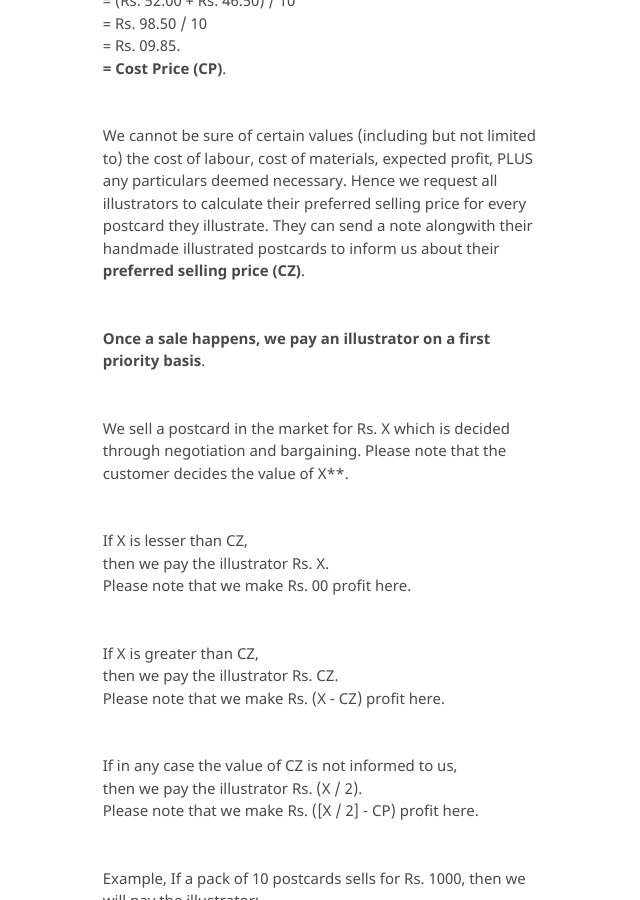
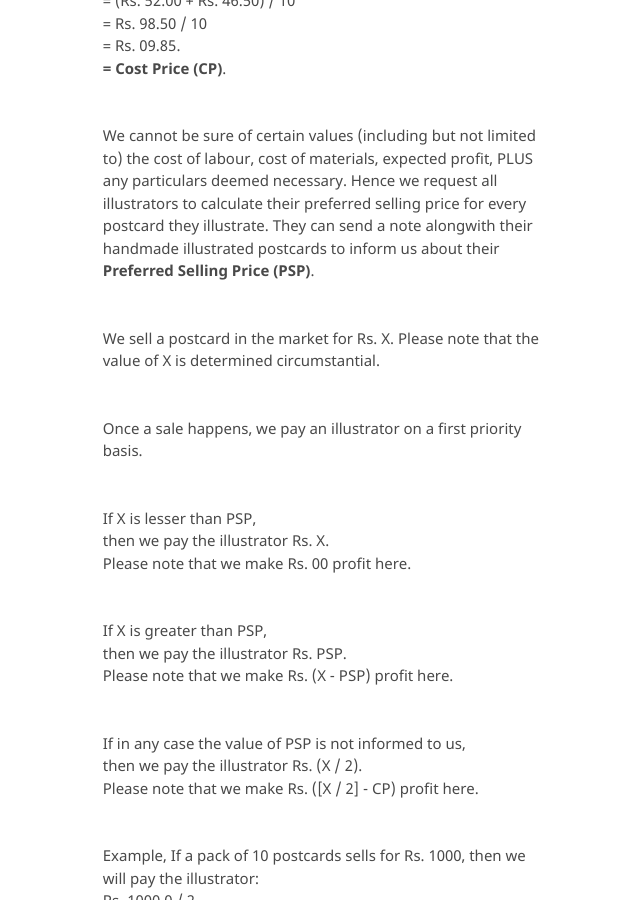
Before and after one commit to kvshvlin/yourmailproject, a Jekyll site: the page built from pages/payments.md, in a window 1280 px wide and 900 px high, scrolled down 911 px. Shown: the whole window, without its empty margins (509-1149 px from the left). Built offline with Jekyll 4.4.1, drawn with Linux system fonts in a browser that asks for light colours; our own code applies the rules of GitHub Pages for plain Markdown files; some of the changed text lies outside the part shown.

Commit message:
Update payments.md

```diff
--- a/pages/payments.md
+++ b/pages/payments.md
@@ -24,22 +24,22 @@ Making 1 handmade illustrated postcard shop-ready should approximately cost,
 = Rs. 09.85.
 **= Cost Price (CP)**.
 
-We cannot be sure of certain values (including but not limited to) the cost of labour, cost of materials, expected profit, PLUS any particulars deemed necessary. Hence we request all illustrators to calculate their preferred selling price for every postcard they illustrate. They can send a note alongwith their handmade illustrated postcards to inform us about their **preferred selling price (CZ)**.
+We cannot be sure of certain values (including but not limited to) the cost of labour, cost of materials, expected profit, PLUS any particulars deemed necessary. Hence we request all illustrators to calculate their preferred selling price for every postcard they illustrate. They can send a note alongwith their handmade illustrated postcards to inform us about their **Preferred Selling Price (PSP)**.
 
-**Once a sale happens, we pay an illustrator on a first priority basis**.
+We sell a postcard in the market for Rs. X.
+Please note that the value of X is determined circumstantial.
 
-We sell a postcard in the market for Rs. X which is decided through negotiation and bargaining.
-Please note that the customer decides the value of X**.
+Once a sale happens, we pay an illustrator on a first priority basis.
 
-If X is lesser than CZ,
+If X is lesser than PSP,
 then we pay the illustrator Rs. X.
 Please note that we make Rs. 00 profit here.
 
-If X is greater than CZ,
-then we pay the illustrator Rs. CZ.
-Please note that we make Rs. (X - CZ) profit here.
+If X is greater than PSP,
+then we pay the illustrator Rs. PSP.
+Please note that we make Rs. (X - PSP) profit here.
 
-If in any case the value of CZ is not informed to us,
+If in any case the value of PSP is not informed to us,
 then we pay the illustrator Rs. (X / 2).
 Please note that we make Rs. ([X / 2] - CP) profit here.
 
```
Also changed, not shown: other parts of pages/payments.md (+1 -1 lines).
